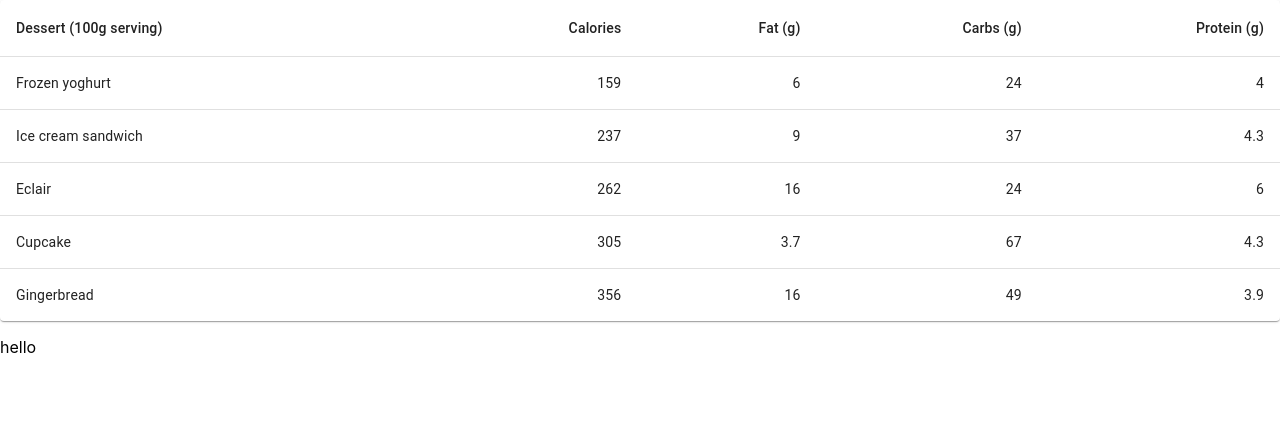
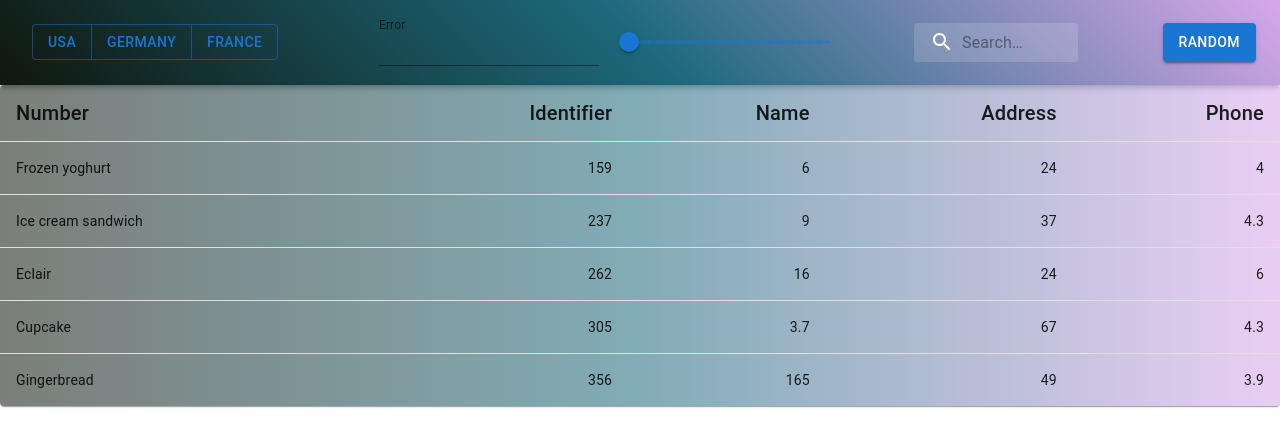
Before and after one commit to SergBily/task5-itransition, a React (Create React App) app: page / in a window 1280 px wide. Shown: the top 446 px of the page. Built offline with nearby package versions, Linux system fonts and the light colour scheme.

Commit message:
refactor: change settings

```diff
--- a/package.json
+++ b/package.json
@@ -50,6 +50,7 @@
     ]
   },
   "devDependencies": {
+    "@faker-js/faker": "^7.6.0",
     "@typescript-eslint/eslint-plugin": "^5.48.2",
     "@typescript-eslint/parser": "^5.48.2",
     "eslint": "^8.32.0",
--- a/src/App.tsx
+++ b/src/App.tsx
@@ -1,11 +1,12 @@
 import React from 'react';
 import './App.scss';
-import TableData from './components/table/TableData';
+import TableData from './components/TableData';
+import ToolbarApp from './components/ToolbarApp';
 
 const App = () => (
   <div className="App">
+    <ToolbarApp />
     <TableData />
-    <p>hello</p>
   </div>
 );
 
--- a/src/components/table/TableData.tsx
+++ /dev/null
@@ -1,63 +0,0 @@
-import React from 'react';
-import './tableData.scss';
-import Table from '@mui/material/Table';
-import TableBody from '@mui/material/TableBody';
-import TableCell from '@mui/material/TableCell';
-import TableContainer from '@mui/material/TableContainer';
-import TableHead from '@mui/material/TableHead';
-import TableRow from '@mui/material/TableRow';
-import Paper from '@mui/material/Paper';
-
-function createData(
-  name: string,
-  calories: number,
-  fat: number,
-  carbs: number,
-  protein: number,
-) {
-  return {
-    name, calories, fat, carbs, protein,
-  };
-}
-
-const rows = [
-  createData('Frozen yoghurt', 159, 6.0, 24, 4.0),
-  createData('Ice cream sandwich', 237, 9.0, 37, 4.3),
-  createData('Eclair', 262, 16.0, 24, 6.0),
-  createData('Cupcake', 305, 3.7, 67, 4.3),
-  createData('Gingerbread', 356, 16.0, 49, 3.9),
-];
-
-const TableData = () => (
-  <TableContainer component={Paper}>
-    <Table sx={{ minWidth: 650 }} aria-label="simple table">
-      <TableHead>
-        <TableRow>
-          <TableCell>Dessert (100g serving)</TableCell>
-          <TableCell align="right">Calories</TableCell>
-          <TableCell align="right">Fat&nbsp;(g)</TableCell>
-          <TableCell align="right">Carbs&nbsp;(g)</TableCell>
-          <TableCell align="right">Protein&nbsp;(g)</TableCell>
-        </TableRow>
-      </TableHead>
-      <TableBody>
-        {rows.map((row) => (
-          <TableRow
-            key={row.name}
-            sx={{ '&:last-child td, &:last-child th': { border: 0 } }}
-          >
-            <TableCell component="th" scope="row">
-              {row.name}
-            </TableCell>
-            <TableCell align="right">{row.calories}</TableCell>
-            <TableCell align="right">{row.fat}</TableCell>
-            <TableCell align="right">{row.carbs}</TableCell>
-            <TableCell align="right">{row.protein}</TableCell>
-          </TableRow>
-        ))}
-      </TableBody>
-    </Table>
-  </TableContainer>
-);
-
-export default TableData;
--- a/src/components/toolbar/Toolbar.tsx
+++ /dev/null
@@ -1,6 +0,0 @@
-import React from 'react';
-import './toolbar.scss';
-
-const Toolbar = () => (<div>hello</div>);
-
-export default Toolbar;
```
Also changed, not shown: src/components/table/tableData.scss (deleted), src/components/toolbar/toolbar.scss (deleted), 2 other files (tests, documents, lock files or other folders).
